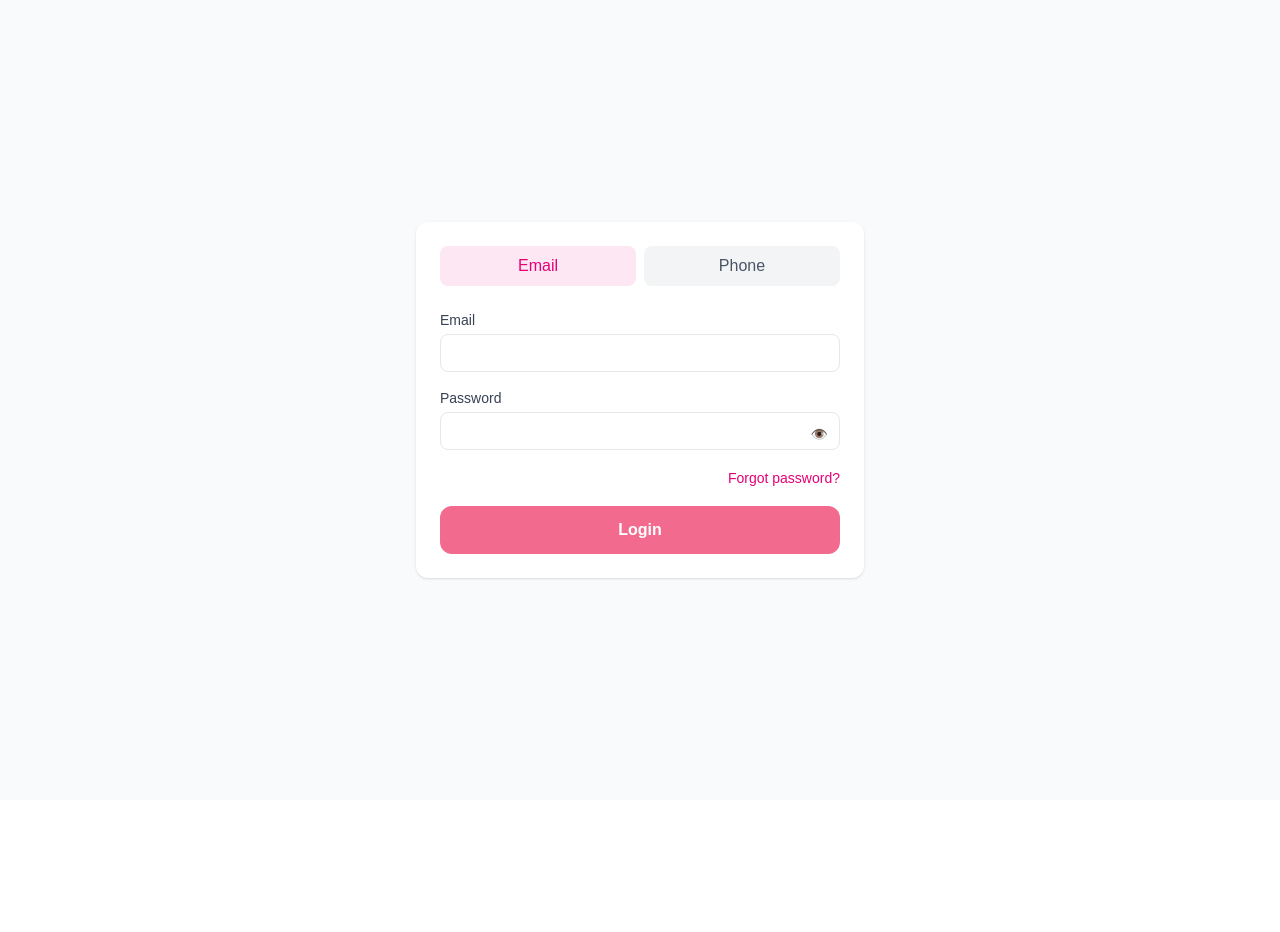
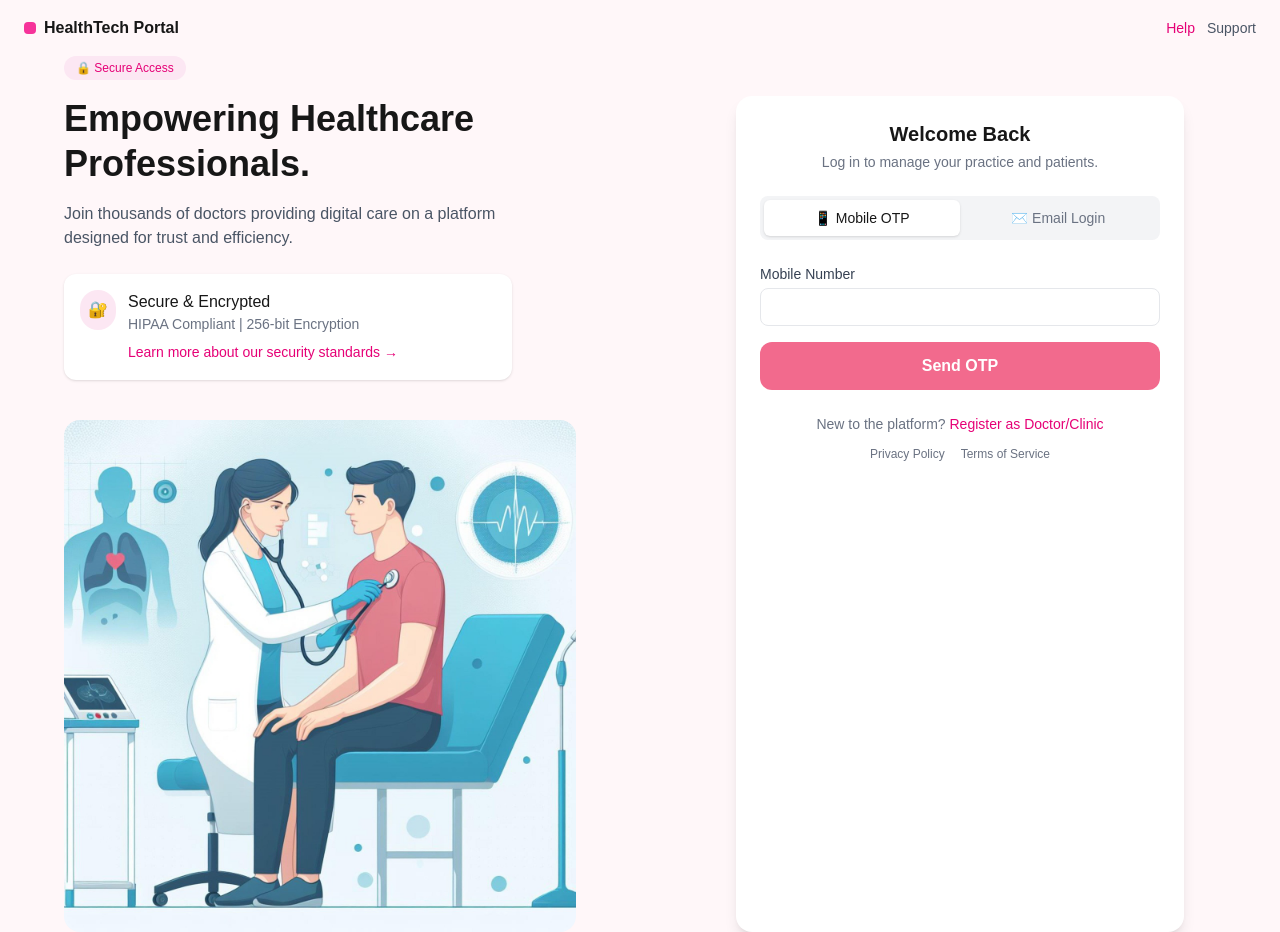
Before and after one commit to ajaysonkar80/healthdee, a Next.js app: page /login in a window 1280 px wide. Before the commit the page ends 800 px from the top, so only its background shows below. Built offline with nearby package versions, Linux system fonts and the light colour scheme.

Commit message:
new login page

```diff
--- a/app/(public)/login/page.tsx
+++ b/app/(public)/login/page.tsx
@@ -1,12 +1,74 @@
-// app/(public)/login/page.tsx
 import { LoginForm } from "@/components/domain/auth/LoginForm";
-
+import Link from 'next/link';
 export default function LoginPage() {
   return (
-    <main className="min-h-screen bg-gray-50 flex items-center justify-center px-4">
-      <div className="w-full max-w-md">
-        <LoginForm />
-      </div>
+    <main className="min-h-screen bg-[#FFF7F9]">
+      {/* Top Bar */}
+      <header className="flex items-center justify-between px-6 py-4">
+        <div className="flex items-center gap-2 font-semibold">
+          <span className="inline-block h-3 w-3 rounded bg-pink-500" />
+          HealthTech Portal
+        </div>
+
+        <div className="flex gap-3">
+          <Link href="/help"
+          className="text-sm text-pink-600">Help</Link>
+          <Link href="/support" className="text-sm text-gray-600">Support</Link>
+        </div>
+      </header>
+
+      {/* Content */}
+      <section className="grid min-h-[calc(100vh-64px)] grid-cols-1 lg:grid-cols-2">
+        {/* LEFT SIDE */}
+        <div className="hidden lg:flex flex-col justify-center px-16">
+          <span className="mb-4 inline-block w-fit rounded-full bg-pink-100 px-3 py-1 text-xs font-medium text-pink-600">
+            🔒 Secure Access
+          </span>
+
+          <h1 className="text-4xl font-bold leading-tight">
+            Empowering Healthcare
+            <br />
+            Professionals.
+          </h1>
+
+          <p className="mt-4 max-w-md text-gray-600">
+            Join thousands of doctors providing digital care on a
+            platform designed for trust and efficiency.
+          </p>
+
+          {/* Security Card */}
+          <div className="mt-6 max-w-md rounded-xl bg-white p-4 shadow-sm">
+            <div className="flex items-start gap-3">
+              <div className="rounded-full bg-pink-100 p-2">
+                🔐
+              </div>
+              <div>
+                <p className="font-medium">Secure & Encrypted</p>
+                <p className="text-sm text-gray-500">
+                  HIPAA Compliant | 256-bit Encryption
+                </p>
+                <button className="mt-2 text-sm text-pink-600">
+                  Learn more about our security standards →
+                </button>
+              </div>
+            </div>
+          </div>
+
+          {/* Image */}
+          <div className="mt-10 overflow-hidden rounded-2xl">
+            <img
+              src="/clinic.jpg"
+              alt="Clinic"
+              className="h-full w-full object-cover"
+            />
+          </div>
+        </div>
+
+        {/* RIGHT SIDE */}
+        <div className="flex justify-center pt-10 px-4 min-h-screen">
+          <LoginForm />
+        </div>
+      </section>
     </main>
   );
 }
--- a/components/domain/auth/LoginForm.tsx
+++ b/components/domain/auth/LoginForm.tsx
@@ -1,15 +1,15 @@
 "use client";
-
+import Link from 'next/link';
 import { useState } from "react";
 import { useRouter } from "next/navigation";
 import { EmailLoginStep } from "./EmailLoginStep";
 import { PhoneLoginStep } from "./PhoneLoginStep";
 import { LoginOtpStep } from "./LoginOtpStep";
 
-type Step = "EMAIL" | "PHONE" | "OTP";
+type Step = "PHONE" | "EMAIL" | "OTP";
 
 export function LoginForm() {
-  const [step, setStep] = useState<Step>("EMAIL");
+  const [step, setStep] = useState<Step>("PHONE");
   const [phone, setPhone] = useState("");
   const router = useRouter();
 
@@ -22,37 +22,40 @@ export function LoginForm() {
   }
 
   return (
-    <div className="bg-white rounded-xl p-6 shadow-sm space-y-6">
-      {/* Method selector */}
-      {(step === "EMAIL" || step === "PHONE") && (
-        <div className="flex gap-2">
+    <div className="w-full max-w-md rounded-2xl bg-white p-6 shadow-lg">
+      <h2 className="text-xl font-semibold text-center">
+        Welcome Back
+      </h2>
+      <p className="mt-1 text-center text-sm text-gray-500">
+        Log in to manage your practice and patients.
+      </p>
+
+      {/* Toggle */}
+      <div className="mt-6 flex rounded-lg bg-gray-100 p-1">
+        <button
+          onClick={() => setStep("PHONE")}
+          className={`flex-1 rounded-md py-2 text-sm ${
+            step === "PHONE"
+              ? "bg-white font-medium shadow"
+              : "text-gray-500"
+          }`}
+        >
+          📱 Mobile OTP
+        </button>
         <button
           onClick={() => setStep("EMAIL")}
-            className={`flex-1 py-2 rounded-lg ${
+          className={`flex-1 rounded-md py-2 text-sm ${
             step === "EMAIL"
-                ? "bg-pink-100 text-pink-600"
-                : "bg-gray-100 text-gray-600"
+              ? "bg-white font-medium shadow"
+              : "text-gray-500"
           }`}
         >
-            Email
-          </button>
-          <button
-            onClick={() => setStep("PHONE")}
-            className={`flex-1 py-2 rounded-lg ${
-              step === "PHONE"
-                ? "bg-pink-100 text-pink-600"
-                : "bg-gray-100 text-gray-600"
-            }`}
-          >
-            Phone
+          ✉️ Email Login
         </button>
       </div>
-      )}
 
-      {step === "EMAIL" && (
-        <EmailLoginStep onSuccess={handleLoginSuccess} />
-      )}
-
+      {/* Steps */}
+      <div className="mt-6">
         {step === "PHONE" && (
           <PhoneLoginStep
             onOtpSent={(phone) => {
@@ -62,6 +65,10 @@ export function LoginForm() {
           />
         )}
 
+        {step === "EMAIL" && (
+          <EmailLoginStep onSuccess={handleLoginSuccess} />
+        )}
+
         {step === "OTP" && (
           <LoginOtpStep
             phone={phone}
@@ -69,5 +76,23 @@ export function LoginForm() {
           />
         )}
       </div>
+
+      {/* Footer */}
+      <div className="mt-6 text-center text-sm text-gray-500">
+  New to the platform?{" "}
+  <Link href="/signup" className="font-medium text-pink-600">
+    Register as Doctor/Clinic
+  </Link>
+
+        <div className="mt-3 flex justify-center gap-4 text-xs">
+    <Link href="/privacy" className="hover:underline">
+      Privacy Policy
+    </Link>
+    <Link href="/terms" className="hover:underline">
+      Terms of Service
+    </Link>
+  </div>
+      </div>
+    </div>
   );
 }
```
Also changed, not shown: public/clinic.jpg (added). Lines whose indentation alone changed are shown as unchanged.
